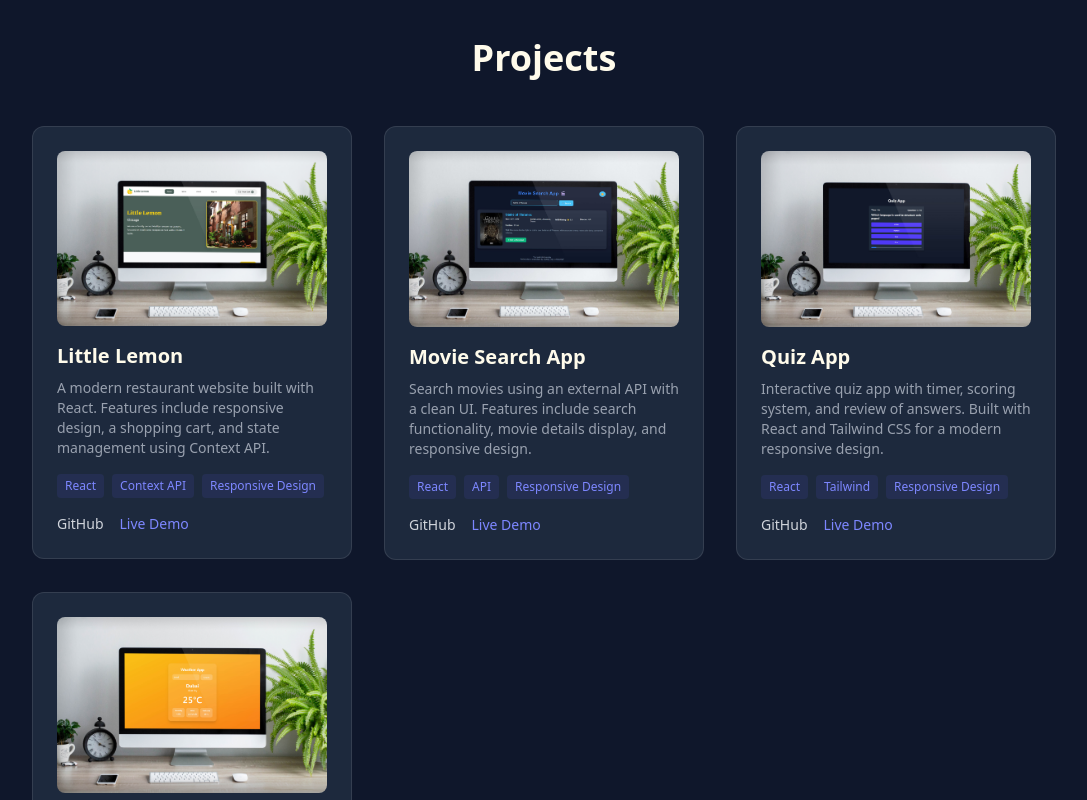
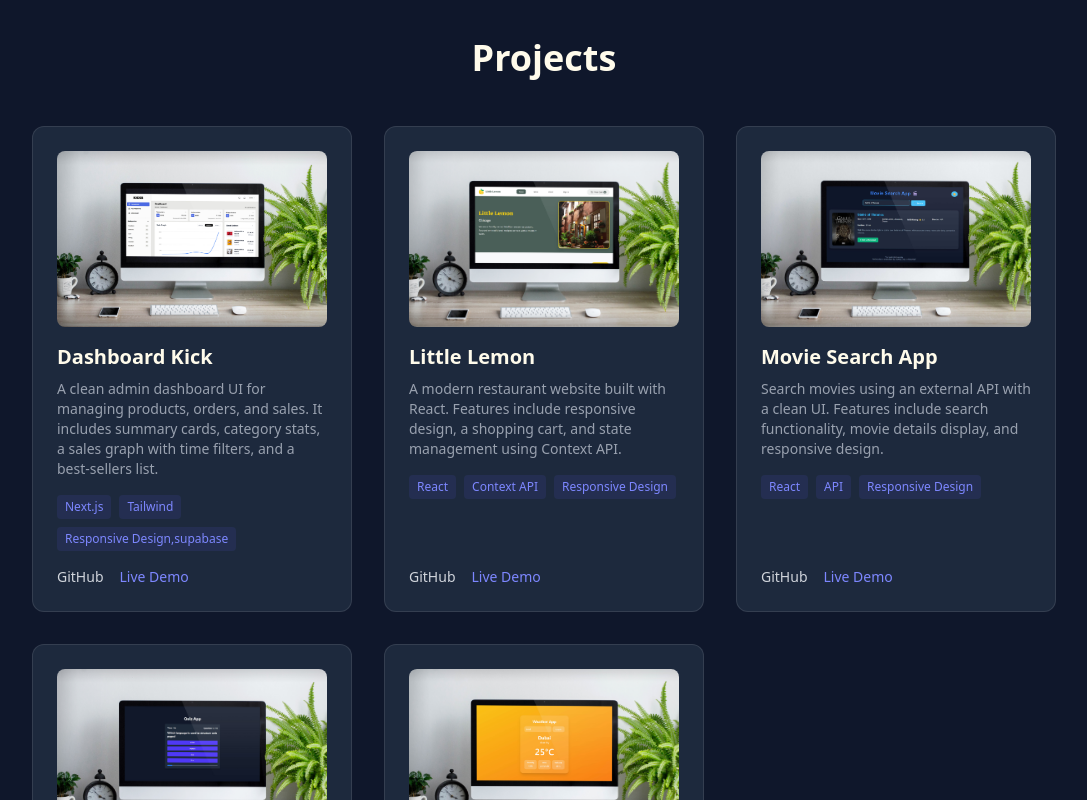
Before and after one commit to ahmadamentazkrhge2/portfolio, a React (Vite) app: page / in a window 1280 px wide. Shown: the part 820-1620 px from the top of the page, without its empty margins (96-1183 px from the left). Built offline with nearby package versions, Linux system fonts and the light colour scheme.

Commit message:
add Dashboard Kick project

```diff
--- a/src/Components/ProjectCard.jsx
+++ b/src/Components/ProjectCard.jsx
@@ -2,13 +2,14 @@ import React from "react";
 
 const ProjectCard = ({ project }) => {
   return (
-    <div className="bg-slate-800 border border-white/10 rounded-xl p-6 hover:scale-105 transition-transform duration-300">
+    <div className="bg-slate-800 border border-white/10 rounded-xl p-6 hover:scale-105 transition-transform duration-300 h-full flex flex-col">
       {project.image && (
-        <div className="w-full mb-4 overflow-hidden rounded-lg">
-          <img loading="lazy"
+        <div className="w-full mb-4 overflow-hidden rounded-lg h-44">
+          <img
+            loading="lazy"
             src={project.image}
             alt={project.title}
-            className="w-full h-auto object-cover "
+            className="w-full h-full object-cover"
           />
         </div>
       )}
@@ -24,7 +25,7 @@ const ProjectCard = ({ project }) => {
           </span>
         ))}
       </div>
-      <div className="flex gap-4">
+      <div className="flex gap-4 mt-auto">
         <a
           href={project.github}
           target="_blank"
--- a/src/data/projects.js
+++ b/src/data/projects.js
@@ -2,10 +2,20 @@ import img1 from "../assets/1.png";
 import img2 from "../assets/2.png";
 import img3 from "../assets/3.png";
 import img4 from "../assets/4.png";
+import Dashboard from "../assets/Dashboard.jpg";
 
 const projectsData = [
+    {
+    id: 1,
+    title: "Dashboard Kick",
+    description: "A clean admin dashboard UI for managing products, orders, and sales. It includes summary cards, category stats, a sales graph with time filters, and a best‑sellers list.",
+    tech: ["Next.js", "Tailwind", "Responsive Design,supabase"],
+    github: "https://github.com/AhmadTazkaragi/Dashboard_Kick",
+    demo: "https://dashboard-kick.vercel.app/dashboard",
+    image: Dashboard,
+  },
   {
-    id: 1,
+    id: 2,
     title: "Little Lemon",
     description: "A modern restaurant website built with React. Features include responsive design, a shopping cart, and state management using Context API.",
     tech: ["React", "Context API", "Responsive Design"],
@@ -14,7 +24,7 @@ const projectsData = [
     image: img1,
   },
   {
-    id: 2,
+    id: 3,
     title: "Movie Search App",
     description: "Search movies using an external API with a clean UI. Features include search functionality, movie details display, and responsive design.",
     tech: ["React", "API", "Responsive Design"],
@@ -23,7 +33,7 @@ const projectsData = [
     image: img2
   },
   {
-    id: 3,
+    id: 4,
     title: "Quiz App",
     description: "Interactive quiz app with timer, scoring system, and review of answers. Built with React and Tailwind CSS for a modern responsive design.",
     tech: ["React", "Tailwind", "Responsive Design"],
@@ -32,7 +42,7 @@ const projectsData = [
     image: img3,
   },
   {
-    id: 4,
+    id: 5,
     title: "Weather App",
     description: "A modern weather application using React and OpenWeather API. Features include searching by city, displaying weather details, dynamic background colors based on weather conditions, and responsive design.",
     tech: ["React", "Tailwind", "API", "Responsive Design", "Dynamic Colors"],
```
Also changed, not shown: src/assets/Dashboard.jpg (added).
